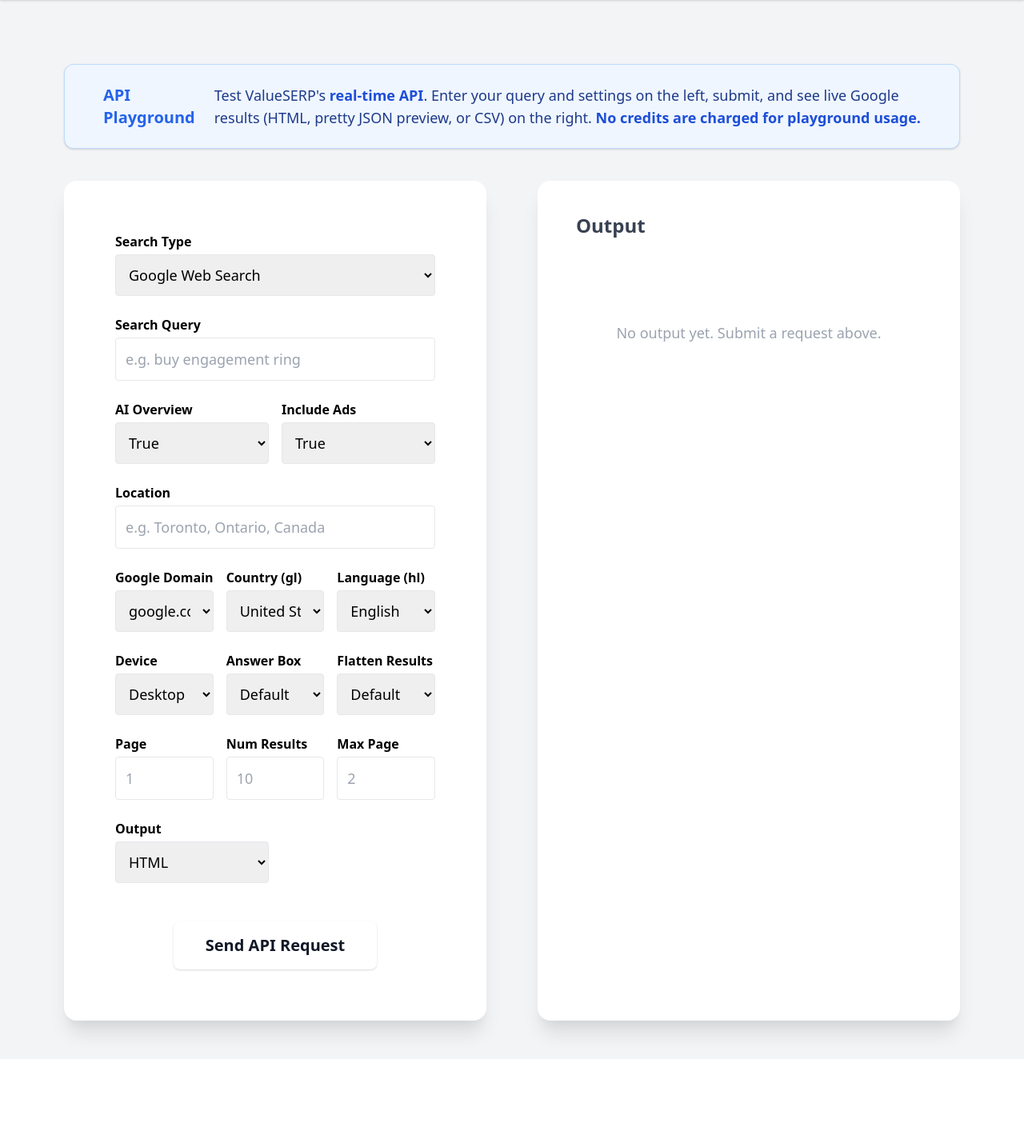
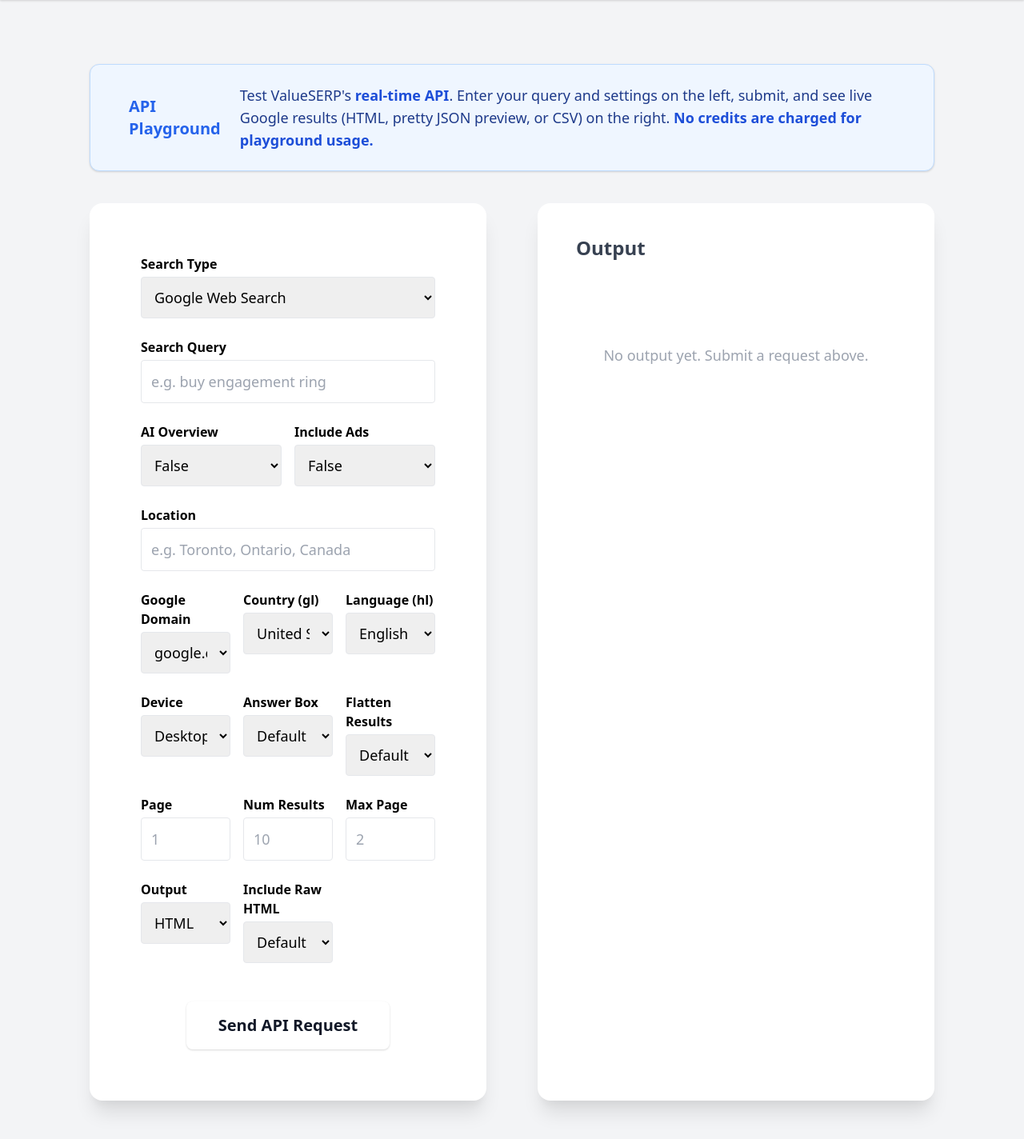
Before and after one commit to dogancanbaris/serpscrape, a Flask app: page /playground in a window 1280 px wide. Shown: the part 48-1472 px from the top of the page at 80% size. Before the commit the page ends 1360 px from the top, so only its background shows below. Run offline with Flask 3, Linux system fonts and the light colour scheme; a user stored in the database is signed in.

Commit message:
Update: Enabled options & Improved playground v4

```diff
--- a/templates/dashboard.html
+++ b/templates/dashboard.html
@@ -23,7 +23,7 @@
     <div class="max-w-5xl mx-auto flex flex-row items-center gap-4 mb-6">
       <a href="{{ url_for('scraper') }}" class="bg-blue-700 hover:bg-blue-800 text-white font-bold py-2 px-6 rounded shadow transition">New Batch Job</a>
       <a href="{{ url_for('payment') }}" class="bg-green-700 hover:bg-green-800 text-white font-bold py-2 px-6 rounded shadow transition">Plan & Credits</a>
-      <a href="{{ url_for('playground') }}" class="bg-orange-500 hover:bg-orange-600 text-white font-bold py-2 px-6 rounded shadow transition">API Playground</a>
+      <a h<a href="{{ url_for('playground') }}" class="bg-orange-500 hover:bg-orange-600 text-black font-bold py-2 px-6 rounded shadow transition">API Playground</a>
     </div>
     <!-- Job History Table -->
     <div class="bg-white rounded-2xl shadow-xl p-8 max-w-5xl mx-auto">
--- a/templates/playground.html
+++ b/templates/playground.html
@@ -2,19 +2,19 @@
 {% block title %}API Playground - Serpscraper{% endblock %}
 {% block content %}
 <div class="bg-[#f7f9fa] min-h-screen flex flex-col items-center py-12 font-sans">
-  <div class="w-full max-w-screen-2xl mx-auto">
-    <div class="mb-10 px-4 md:px-0">
+  <div class="w-full max-w-screen-2xl mx-auto px-8">
+    <div class="mb-10">
       <div class="bg-blue-50 border border-blue-200 text-blue-900 px-12 py-6 rounded-xl flex items-center gap-2 text-lg shadow font-sans">
         <span class="font-bold text-blue-600 text-xl">API Playground</span>
         <span class="ml-4">Test ValueSERP's <span class="font-semibold text-blue-700">real-time API</span>. Enter your query and settings on the left, submit, and see live Google results (HTML, pretty JSON preview, or CSV) on the right. <span class="text-blue-700 font-semibold">No credits are charged for playground usage.</span></span>
       </div>
     </div>
-    <div class="w-full grid grid-cols-1 xl:grid-cols-2 gap-16">
+    <div class="grid grid-cols-1 xl:grid-cols-2 gap-16">
       <!-- Input Form -->
-      <form method="post" class="bg-white rounded-2xl shadow-xl p-16 flex flex-col gap-6 text-lg w-full min-h-[1200px] max-w-[1200px] mx-auto">
+      <form method="post" class="bg-white rounded-2xl shadow-xl p-16 flex flex-col gap-6 text-lg w-full">
         <div>
           <label class="block font-semibold mb-1 text-base">Search Type</label>
-          <select name="search_type" class="w-full border rounded p-3 text-lg focus:ring-2 focus:ring-orange-400">
+          <select name="search_type" class="w-full border rounded p-3 text-lg">
             <option value="search">Google Web Search</option>
             <option value="news">Google News</option>
             <option value="images">Google Images</option>
@@ -25,32 +25,32 @@
         </div>
         <div>
           <label class="block font-semibold mb-1 text-base">Search Query</label>
-          <input name="q" class="w-full border rounded p-3 text-lg focus:ring-2 focus:ring-orange-400" placeholder="e.g. buy engagement ring" required>
+          <input name="q" class="w-full border rounded p-3 text-lg" placeholder="e.g. buy engagement ring" required>
         </div>
         <div class="flex gap-4">
           <div class="flex-1">
             <label class="block font-semibold mb-1 text-base">AI Overview</label>
-            <select name="include_ai_overview" class="w-full border rounded p-3 text-lg focus:ring-2 focus:ring-orange-400">
+            <select name="include_ai_overview" class="w-full border rounded p-3 text-lg">
               <option value="true">True</option>
-              <option value="false">False</option>
+              <option value="false" selected>False</option>
             </select>
           </div>
           <div class="flex-1">
             <label class="block font-semibold mb-1 text-base">Include Ads</label>
-            <select name="include_ads" class="w-full border rounded p-3 text-lg focus:ring-2 focus:ring-orange-400">
+            <select name="include_ads" class="w-full border rounded p-3 text-lg">
               <option value="true">True</option>
-              <option value="false">False</option>
+              <option value="false" selected>False</option>
             </select>
           </div>
         </div>
         <div>
           <label class="block font-semibold mb-1 text-base">Location</label>
-          <input name="location" class="w-full border rounded p-3 text-lg focus:ring-2 focus:ring-orange-400" placeholder="e.g. Toronto, Ontario, Canada">
+          <input name="location" class="w-full border rounded p-3 text-lg" placeholder="e.g. Toronto, Ontario, Canada">
         </div>
         <div class="flex gap-4">
           <div class="flex-1">
             <label class="block font-semibold mb-1 text-base">Google Domain</label>
-            <select name="google_domain" class="w-full border rounded p-3 text-lg focus:ring-2 focus:ring-orange-400">
+            <select name="google_domain" class="w-full border rounded p-3 text-lg">
               <option value="google.com">google.com</option>
               <option value="google.ca">google.ca</option>
               <option value="google.co.uk">google.co.uk</option>
@@ -58,7 +58,7 @@
           </div>
           <div class="flex-1">
             <label class="block font-semibold mb-1 text-base">Country (gl)</label>
-            <select name="gl" class="w-full border rounded p-3 text-lg focus:ring-2 focus:ring-orange-400">
+            <select name="gl" class="w-full border rounded p-3 text-lg">
               <option value="us">United States</option>
               <option value="ca">Canada</option>
               <option value="uk">United Kingdom</option>
@@ -66,7 +66,7 @@
           </div>
           <div class="flex-1">
             <label class="block font-semibold mb-1 text-base">Language (hl)</label>
-            <select name="hl" class="w-full border rounded p-3 text-lg focus:ring-2 focus:ring-orange-400">
+            <select name="hl" class="w-full border rounded p-3 text-lg">
               <option value="en">English</option>
               <option value="fr">French</option>
               <option value="es">Spanish</option>
@@ -76,7 +76,7 @@
         <div class="flex gap-4">
           <div class="flex-1">
             <label class="block font-semibold mb-1 text-base">Device</label>
-            <select name="device" class="w-full border rounded p-3 text-lg focus:ring-2 focus:ring-orange-400">
+            <select name="device" class="w-full border rounded p-3 text-lg">
               <option value="desktop">Desktop</option>
               <option value="mobile">Mobile</option>
               <option value="tablet">Tablet</option>
@@ -84,7 +84,7 @@
           </div>
           <div class="flex-1">
             <label class="block font-semibold mb-1 text-base">Answer Box</label>
-            <select name="include_answer_box" class="w-full border rounded p-3 text-lg focus:ring-2 focus:ring-orange-400">
+            <select name="include_answer_box" class="w-full border rounded p-3 text-lg">
               <option value="">Default</option>
               <option value="true">True</option>
               <option value="false">False</option>
@@ -92,7 +92,7 @@
           </div>
           <div class="flex-1">
             <label class="block font-semibold mb-1 text-base">Flatten Results</label>
-            <select name="flatten_results" class="w-full border rounded p-3 text-lg focus:ring-2 focus:ring-orange-400">
+            <select name="flatten_results" class="w-full border rounded p-3 text-lg">
               <option value="">Default</option>
               <option value="true">True</option>
               <option value="false">False</option>
@@ -102,24 +102,32 @@
         <div class="flex gap-4">
           <div class="flex-1">
             <label class="block font-semibold mb-1 text-base">Page</label>
-            <input name="page" class="w-full border rounded p-3 text-lg focus:ring-2 focus:ring-orange-400" placeholder="1">
+            <input name="page" class="w-full border rounded p-3 text-lg" placeholder="1">
           </div>
           <div class="flex-1">
             <label class="block font-semibold mb-1 text-base">Num Results</label>
-            <input name="num" class="w-full border rounded p-3 text-lg focus:ring-2 focus:ring-orange-400" placeholder="10">
+            <input name="num" class="w-full border rounded p-3 text-lg" placeholder="10">
           </div>
           <div class="flex-1">
             <label class="block font-semibold mb-1 text-base">Max Page</label>
-            <input name="max_page" class="w-full border rounded p-3 text-lg focus:ring-2 focus:ring-orange-400" placeholder="2">
+            <input name="max_page" class="w-full border rounded p-3 text-lg" placeholder="2">
           </div>
         </div>
         <div class="flex gap-4">
           <div class="flex-1">
             <label class="block font-semibold mb-1 text-base">Output</label>
-            <select name="output" class="w-full border rounded p-3 text-lg focus:ring-2 focus:ring-orange-400">
+            <select name="output" class="w-full border rounded p-3 text-lg">
               <option value="html">HTML</option>
               <option value="json">JSON</option>
               <option value="csv">CSV</option>
+            </select>
+          </div>
+          <div class="flex-1">
+            <label class="block font-semibold mb-1 text-base">Include Raw HTML</label>
+            <select name="include_raw_html" class="w-full border rounded p-3 text-lg">
+              <option value="">Default</option>
+              <option value="true">True</option>
+              <option value="false">False</option>
             </select>
           </div>
           <div class="flex-1"></div>
@@ -131,7 +139,7 @@
         </div>
       </form>
       <!-- Output Panel -->
-      <div class="bg-white rounded-2xl shadow-xl px-12 py-10 flex flex-col text-lg w-full max-w-3xl mx-auto min-h-[1200px]">
+      <div class="bg-white rounded-2xl shadow-xl px-12 py-10 flex flex-col text-lg w-full min-h-[700px]">
         <div class="font-semibold text-gray-700 text-2xl mb-6">Output</div>
         <div class="flex-1">
           {% if error %}
```
